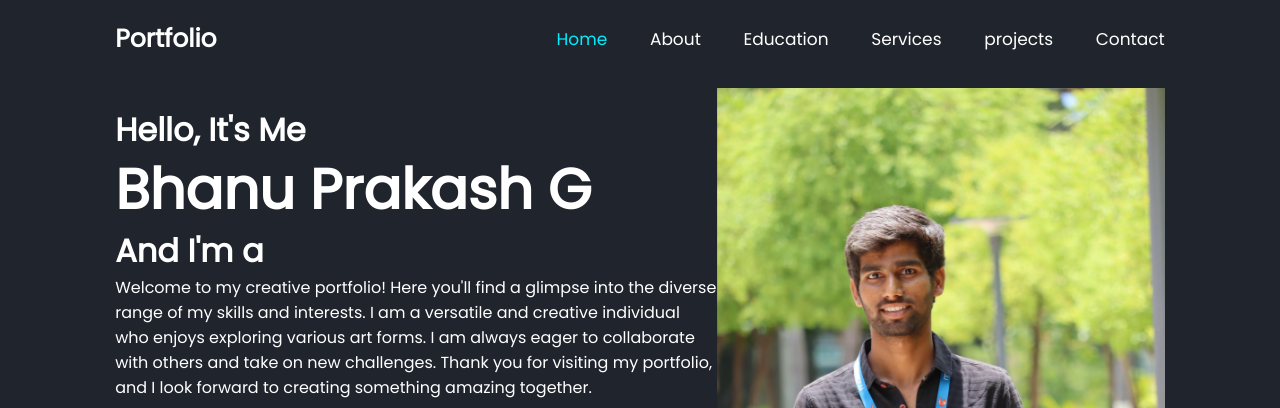
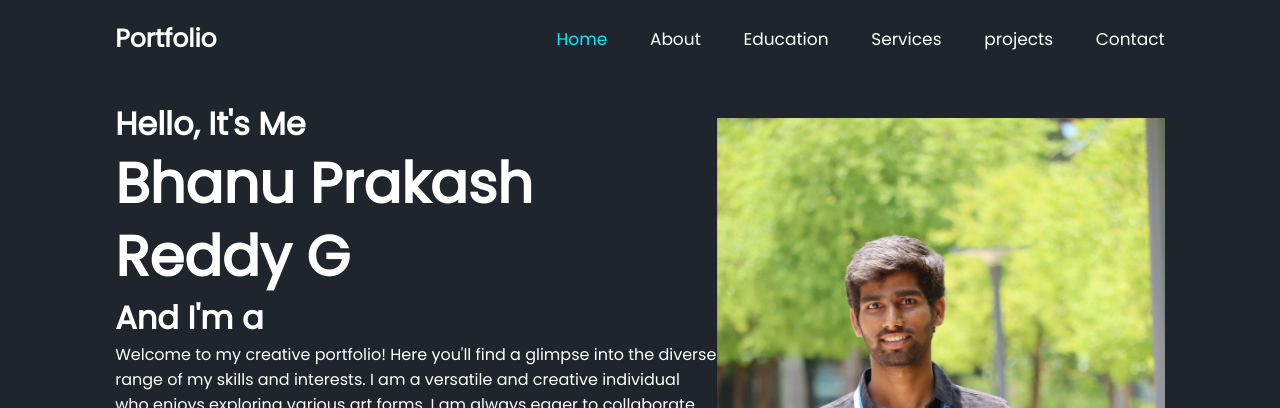
Before and after one commit to bpreddy23/portfolio, a plain HTML site: page index.html in a window 1280 px wide. Shown: the top 408 px of the page. Drawn offline with nearby package versions, Linux system fonts and the light colour scheme; files whose address does not match are found by name.

Commit message:
Update index.html

```diff
--- a/index.html
+++ b/index.html
@@ -41,7 +41,7 @@
     <section class="home" id="home">
       <div class="home-content">
         <h3>Hello, It's Me</h3>
-        <h1>Bhanu Prakash G</h1>
+        <h1>Bhanu Prakash Reddy G</h1>
         <h3>And I'm a <span class="multiple-text"></span></h3>
         <p>
           Welcome to my creative portfolio! Here you'll find a glimpse into
```
